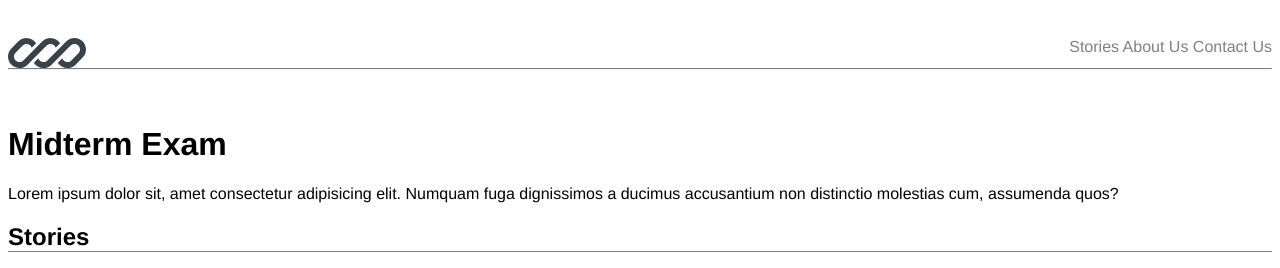
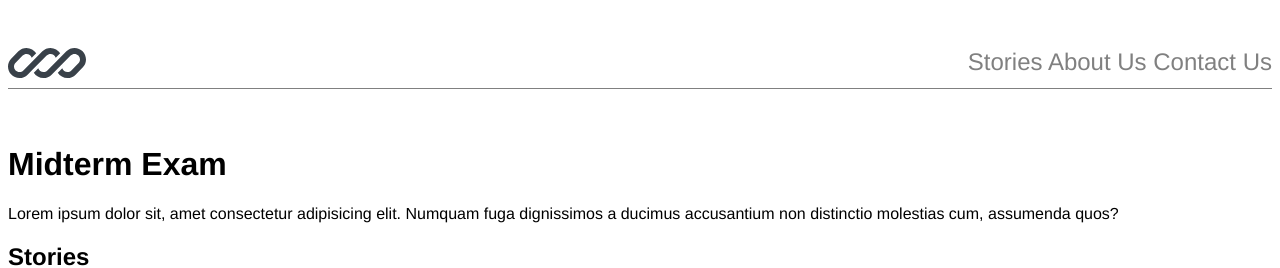
Before and after one commit to am-eskandari/comp1537-f22-sete, a plain HTML site: page midterm/midterm.html in a window 1280 px wide. Shown: the top 268 px of the page. Drawn offline with Linux system fonts and the light colour scheme.

Commit message:
Update style.css

```diff
--- a/midterm/style.css
+++ b/midterm/style.css
@@ -6,14 +6,13 @@ body {
 
 #nav-bar {
     width: 100%;
-    background: rgba(255, 255, 255, .97);
-    box-shadow: 0 2px 2px -2px rgba(0, 0, 0, .15);
     border-bottom: solid grey 1px;
     box-sizing: border-box;
     height: fit-content;
     display: block;
-    padding: 30px 0;
+    padding: 40px 0;
     text-align: center;
+    font-size: x-large;
 }
 
 nav a {
```
